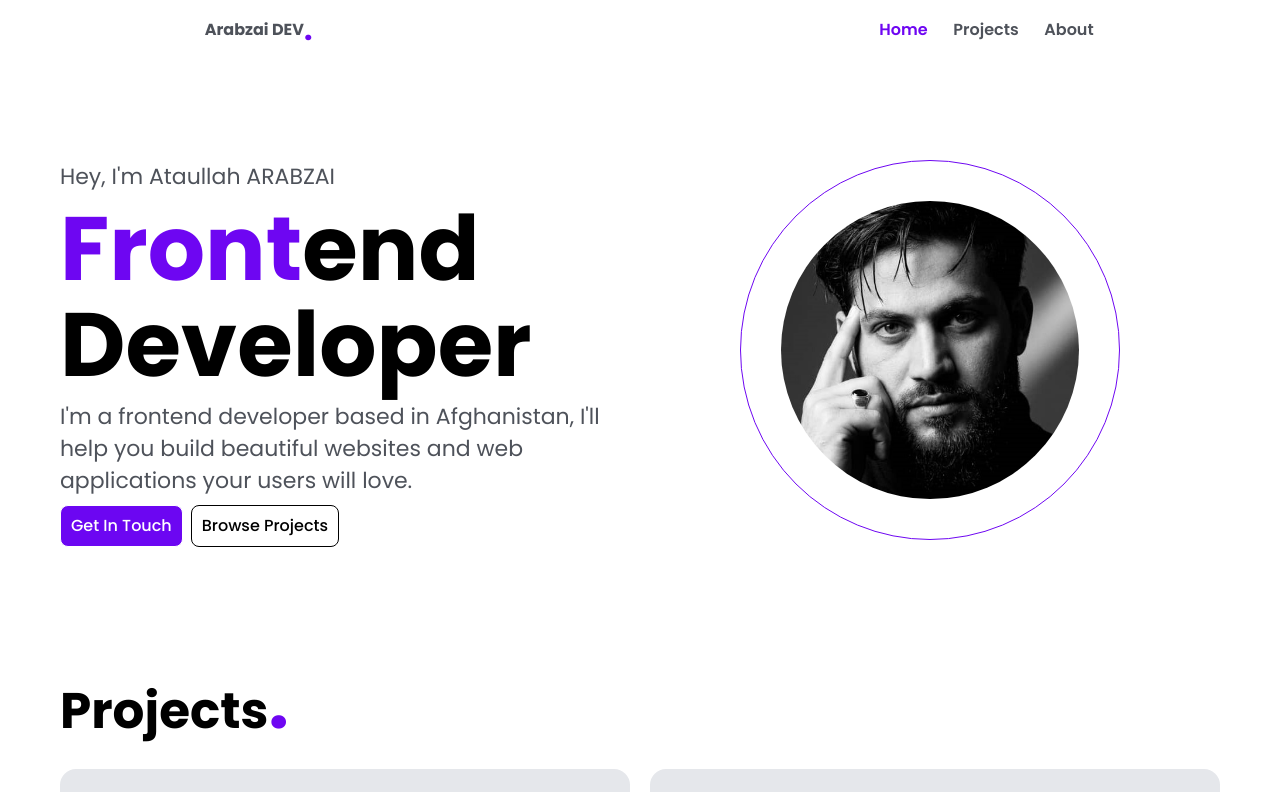
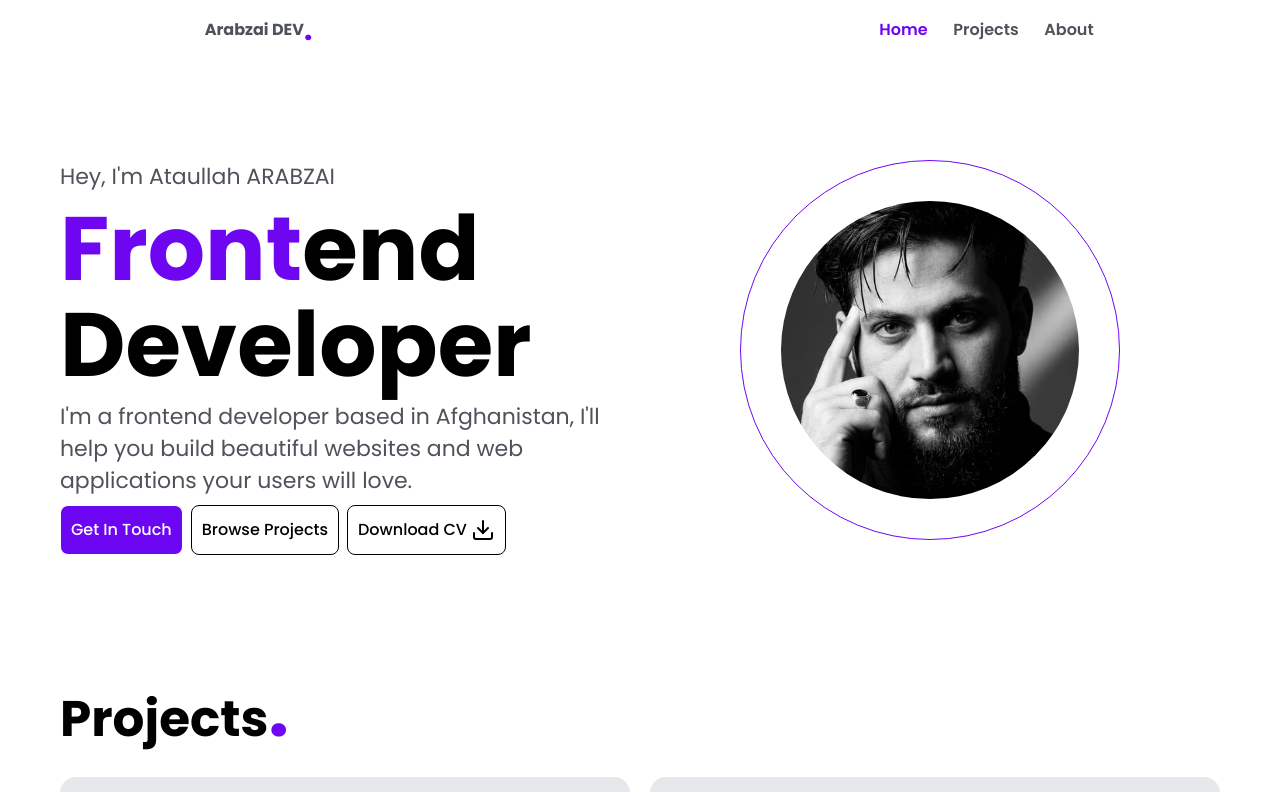
Before and after one commit to ataullaharabzai/Portfolio-website, a React (Vite) app: page / in a window 1280 px wide. Shown: the top 792 px of the page. Built offline with nearby package versions, Linux system fonts and the light colour scheme.

Commit message:
aos animations added

```diff
--- a/src/pages/Home.jsx
+++ b/src/pages/Home.jsx
@@ -1,4 +1,3 @@
-import React from "react";
 import myImage from "../images/img_3.jpeg";
 import darkImg from "../images/my_dark.jpeg";
 import clinic from "../images/clinic.PNG";
@@ -6,12 +5,25 @@ import product from "../images/product.PNG";
 import youtube from "../images/youtub.PNG";
 import { NavLink } from "react-router-dom";
 import devhire from '../images/devhire.PNG'
+import cv from '../files/Ataullah CV PDF.pdf'
+import {Download} from 'react-feather'
+import React, { useEffect } from 'react';
+import AOS from 'aos';
+import 'aos/dist/aos.css';
 
 function Home() {
+
+  useEffect(() => {
+    AOS.init({
+      duration: 1000,
+      once: false
+    })
+  }, [])
+
   return (
     <main className="dark:bg-gray-800 dark:text-white">
       <div className="w-full p-5 md:p-15 mt-10 flex flex-col md:flex-row justify-around">
-        <section className="introduction w-full md:max-w-[50%] flex flex-wrap justify-center items-stretch flex-col gap-2">
+        <section data-aos='fade-left' className="introduction w-full md:max-w-[50%] flex flex-wrap justify-center items-stretch flex-col gap-2">
           <p className="text-[14px] md:text-[22px] text-[#4e525a]">
             Hey, I'm Ataullah ARABZAI
           </p>
@@ -25,22 +37,23 @@ function Home() {
             I'm a frontend developer based in Afghanistan, I'll help you build
             beautiful websites and web applications your users will love.
           </p>
-          <div className="text-[14px] md:text-[16px] w-full lg:w-[320px] flex justify-center lg:justify-start items-center mt-5 gap-4 lg:gap-2 sm:mt-0">
+          <div className="text-[14px] md:text-[16px] w-full lg:w-115 flex justify-center lg:justify-start items-center mt-5 gap-4 lg:gap-2 sm:mt-0">
             <NavLink
               to="/contact"
-              className="border rounded-lg font-medium px-2.5 py-2 text-white bg-[#6c06f2] cursor-pointer hover:bg-[#6c06f2c5] transition-all"
+              className="border rounded-lg font-medium px-2.5 py-3 text-white bg-[#6c06f2] cursor-pointer hover:bg-[#6c06f2c5] transition-all"
             >
               Get In Touch
             </NavLink>
             <NavLink
               to="/projects"
-              className="border rounded-lg font-medium px-2.5 py-2 cursor-pointer hover:bg-black hover:text-white transition-all"
+              className="border rounded-lg font-medium px-2.5 py-3 cursor-pointer hover:bg-black hover:text-white transition-all"
             >
               Browse Projects
             </NavLink>
+            <a className="border rounded-lg font-medium flex gap-1 px-2.5 py-3 cursor-pointer hover:bg-black hover:text-white transition-all" href="" download={cv}>Download CV <Download/></a>
           </div>
         </section>
-        <section className="myImage w-full">
+        <section data-aos='fade-right' className="myImage w-full">
           <div className="circle-img lg:w-full flex justify-center items-center mt-10 md:mt-0">
             <div className="lg:w-95 lg:h-95 w-65 h-65 rounded-full p-10 border border-[#6e06f2]">
               <img
@@ -60,7 +73,7 @@ function Home() {
             .
           </span>
         </p>
-        <div className="project-section mt-5 grid grid-cols-1 md:grid-cols-2 gap-5">
+        <div data-aos='fade-up'  className="project-section mt-5 grid grid-cols-1 md:grid-cols-2 gap-5">
           <a
             href="https://ataullaharabzai.github.io/Dental-Clinic/"
             className=" p-6 bg-gray-200 rounded-2xl w-full cursor-pointer"
```
